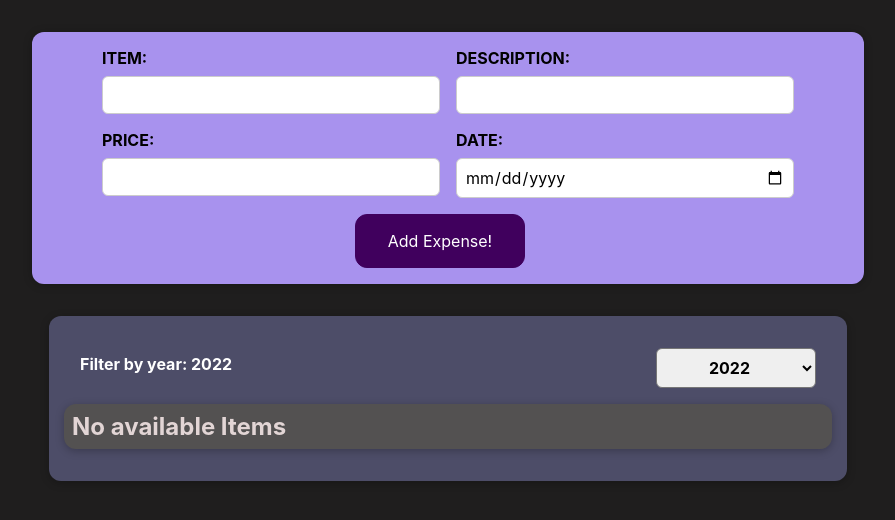
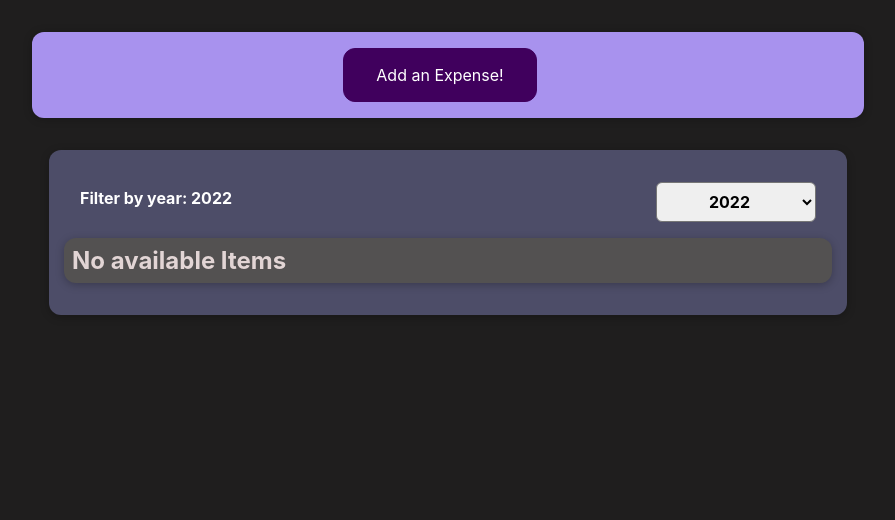
Before and after one commit to SubjectZero0/Max_React_course, a React (Create React App) app in the folder my_expenses/: page / in a window 1280 px wide. Shown: the top 520 px of the page, without its empty margins (192-1087 px from the left). Built offline with nearby package versions, Linux system fonts and the light colour scheme.

Commit message:
Implements switching from button to form and vice versa, for new expenses

```diff
--- a/my_expenses/src/App.js
+++ b/my_expenses/src/App.js
@@ -1,7 +1,9 @@
 //imports
+import { useState } from "react";
+//--------------------------------
 import NewExpense from "./Components/NewExpenseComponents/NewExpense";
 import Expenses from "./Components/ExpenseComponents/Expenses";
-import { useState } from "react";
+import RenderForm from "./Components/NewExpenseComponents/RenderForm";
 //------------------------
 
 export class Expense {
@@ -21,11 +23,12 @@ export class Expense {
 		this.date = new Date(date);
 	}
 }
-//create test Expense
+//create expense array of objects
 const expenses = [];
 
 function App() {
 	const [expensesAll, setExpensesAll] = useState(expenses);
+	const [newExpenseContent, setnewExpenseContent] = useState("renderButton");
 
 	//Adds handler on Add expense event
 	const addExpense = (savedExpenseData) => {
@@ -37,12 +40,24 @@ function App() {
 		});
 	};
 
+	const renderForm = () => {
+		setnewExpenseContent("renderForm");
+	};
+
+	const renderButton = () => {
+		setnewExpenseContent("renderButton");
+	};
+
+	let newExpenseContentRendered = <RenderForm onClickHandler={renderForm} />;
+	if (newExpenseContent === "renderForm") {
+		newExpenseContentRendered = <NewExpense onAddExpenseHandler={addExpense} onCancelClick={renderButton} />;
+	}
+
 	//render the page
 	return (
 		<div className="App">
 			{/*NewExpense component contains the ExpenseForm component and gets the data entered, through state changes.   */}
-			<NewExpense onAddExpenseHandler={addExpense} />
-
+			{newExpenseContentRendered}
 			<Expenses items={expensesAll} />
 		</div>
 	);
--- a/my_expenses/src/Components/NewExpenseComponents/ExpenseForm.js
+++ b/my_expenses/src/Components/NewExpenseComponents/ExpenseForm.js
@@ -3,7 +3,7 @@ import { useState } from "react";
 
 //----------------------------------------------
 
-const itemState = {
+const item = {
 	item: "",
 	description: "",
 	price: "",
@@ -11,14 +11,14 @@ const itemState = {
 };
 
 function ExpenseForm(props) {
-	//Hook "useState" for the entire form.
-	const [formState, setFormState] = useState(itemState);
+	// State Hook for the entire form.
+	const [form, setForm] = useState(item);
 
-	//Handler for event => on form input. State updater.
 	const formInputHandler = (e) => {
+		//Handler for event => on form input save the input. State updater.
 		const targetedKey = e.target.id;
 
-		setFormState((previousState) => {
+		setForm((previousState) => {
 			return {
 				...previousState,
 				[targetedKey]: e.target.value,
@@ -26,14 +26,14 @@ function ExpenseForm(props) {
 		});
 	};
 
-	//submit button event handler
 	const submitHandler = (e) => {
+		//submit button event handler
 		e.preventDefault(); //prevent page reload
 
 		//get the latest state data and return it
 		//this data will be used for form submition
 		const submitData = {
-			...formState,
+			...form,
 		};
 
 		//Perform form validation. Items cannot have empty values.
@@ -43,33 +43,41 @@ function ExpenseForm(props) {
 			//communicate with parent component (NewExpense) and transfer the entered data.
 			props.saveOnSubmitHandler(submitData);
 			//reset state to initial state, after form submission (clear all form fields)
-			setFormState({
-				...itemState,
+			setForm({
+				...item,
 			});
 			return submitData;
 		}
 	};
 
-	//function to generate the form based on the Expense class properties.
 	const generateForm = (key) => {
+		//function to generate the form based on the Expense class properties.
 		return (
 			<div key={key} className="new-expense__control">
 				<label>{`${key}`.toUpperCase()}: </label>
 				<input
 					id={`${key}`}
 					type={`${key === "price" ? "number" : key === "date" ? "date" : "text"}`}
-					value={formState[key]} //needed in order to clear form on submission
+					value={form[key]} //needed in order to clear form on submission
 					onChange={formInputHandler}
 				/>
 			</div>
 		);
 	};
+
+	const renderButton = () => {
+		props.onCancelClick();
+	};
+
 	return (
 		<form onSubmit={submitHandler}>
-			<div className="new-expense__controls">{Object.keys(itemState).map((key) => generateForm(key))}</div>
+			<div className="new-expense__controls">{Object.keys(item).map((key) => generateForm(key))}</div>
 
 			<div className="new-expense__actions">
 				<button type="submit">Add Expense!</button>
+				<button type="button" onClick={renderButton}>
+					Cancel
+				</button>
 			</div>
 		</form>
 	);
--- a/my_expenses/src/Components/NewExpenseComponents/NewExpense.js
+++ b/my_expenses/src/Components/NewExpenseComponents/NewExpense.js
@@ -15,7 +15,7 @@ function NewExpense(props) {
 
 	return (
 		<div className="new-expense">
-			<ExpenseForm saveOnSubmitHandler={submitDataHandler} />
+			<ExpenseForm saveOnSubmitHandler={submitDataHandler} onCancelClick={props.onCancelClick} />
 		</div>
 	);
 }
```
